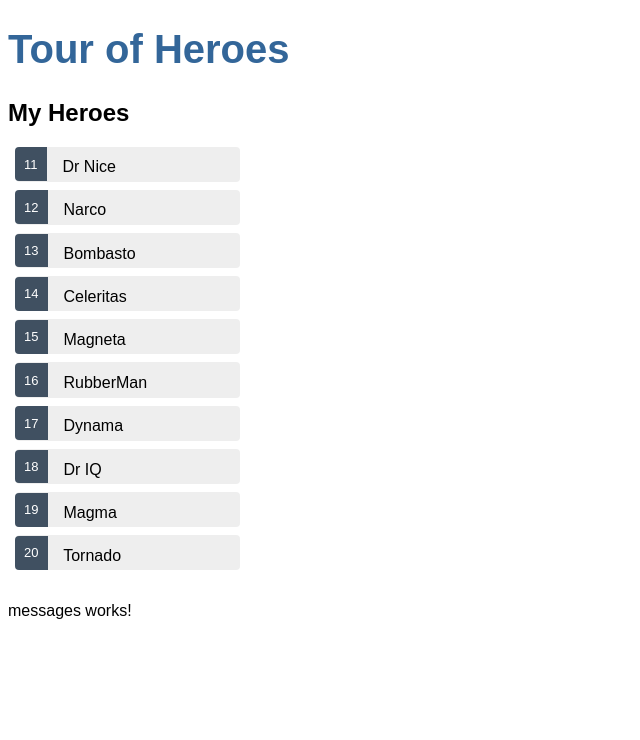
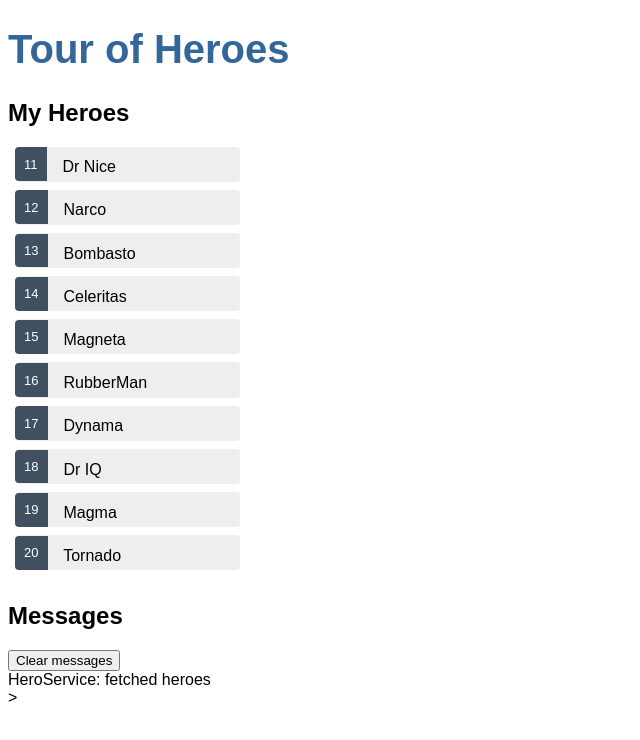
Before and after one commit to leehungtien/Angular-Tour-of-Heroes, an Angular app: page / in a window 1280 px wide. Shown: the top 740 px of the page, without its empty margins (0-640 px from the left). Built offline with nearby package versions, Linux system fonts and the light colour scheme.

Commit message:
Added Message Services

```diff
--- a/src/app/heroes/heroes.component.ts
+++ b/src/app/heroes/heroes.component.ts
@@ -1,3 +1,4 @@
+import { MessageService } from './../message.service';
 import { HeroService } from './../hero.service';
 import { Component, OnInit, NgModule } from '@angular/core';
 import { Hero } from '../hero';
@@ -8,21 +9,17 @@
   styleUrls: ['./heroes.component.css']
 })
 export class HeroesComponent implements OnInit {
-  hero : Hero = {
-    id: 1,
-    name: 'Windstorm'
-  };
-
   heroes: Hero[] = [];
   selectedHero?: Hero;
-  onSelect(hero: Hero): void{
-    this.selectedHero = hero;
-  }
 
-  constructor(private heroService: HeroService) { }
+  constructor(private heroService: HeroService, private messageService: MessageService) { }
 
   ngOnInit(): void {
     this.getHeroes();
+  }
+
+  onSelect(hero: Hero): void {
+    this.selectedHero = hero;
   }
 
   // Use service to help retrieve data instead of importing straight from mock data
--- a/src/app/message.service.ts
+++ b/src/app/message.service.ts
@@ -11,7 +11,7 @@
     this.messages.push(message);
   }
 
-  clear(message: string)
+  clear()
   {
     this.messages = [];
   }
--- a/src/app/messages/messages.component.html
+++ b/src/app/messages/messages.component.html
@@ -1 +1,7 @@
-<p>messages works!</p>
+<div *ngIf="messageService.messages.length">
+
+    <h2>Messages</h2>
+    <button class="clear"
+        (click)="messageService.clear()">Clear messages</button>
+    <div *ngFor="let message of messageService.messages">{{message}}</div>
+</div>>
--- a/src/app/messages/messages.component.ts
+++ b/src/app/messages/messages.component.ts
@@ -1,3 +1,4 @@
+import { MessageService } from './../message.service';
 import { Component, OnInit } from '@angular/core';
 
 @Component({
@@ -7,7 +8,7 @@
 })
 export class MessagesComponent implements OnInit {
 
-  constructor() { }
+  constructor(public messageService: MessageService) { }
 
   ngOnInit(): void {
   }
```
